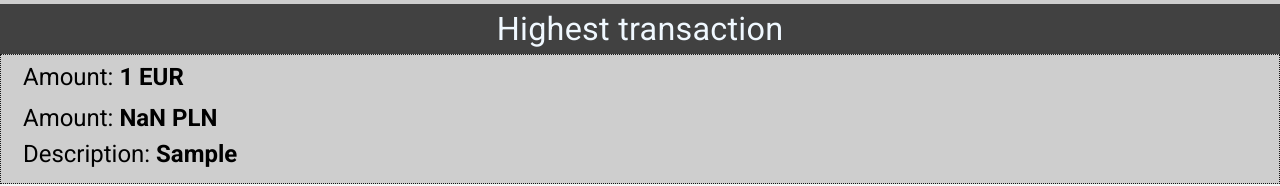
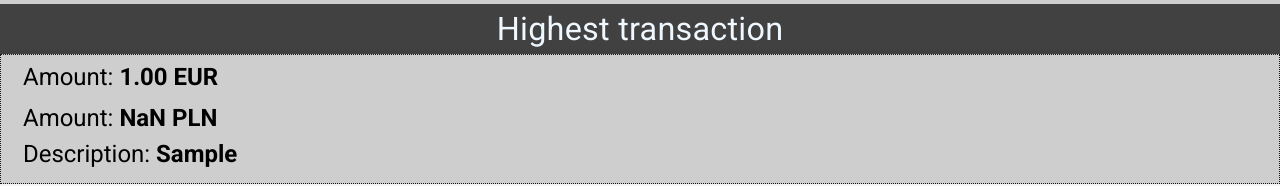
Before and after one commit to lukaszjagodka/application-processing-currency-transactions, a React (Create React App) app: page / in a window 1280 px wide. Both pictures are taken after typing "Sample" into the empty fields and a click on the button "ADD TRANSACTION". Shown: the part 485-671 px from the top of the page. Built offline with nearby package versions, Linux system fonts and the light colour scheme; no server answers.

Commit message:
Fix eur precision in highestTransaction

```diff
--- a/src/components/transactions/HighestTransaction/HighestTransaction.tsx
+++ b/src/components/transactions/HighestTransaction/HighestTransaction.tsx
@@ -32,7 +32,7 @@ function HighestTransaction() {
                   <Typography variant="h5">
                     Amount:
                     {' '}
-                    <b>{transactionObj.amount}</b>
+                    <b>{(transactionObj.amount).toFixed(2)}</b>
                     {' '}
                     <b>EUR</b>
                   </Typography>
```
